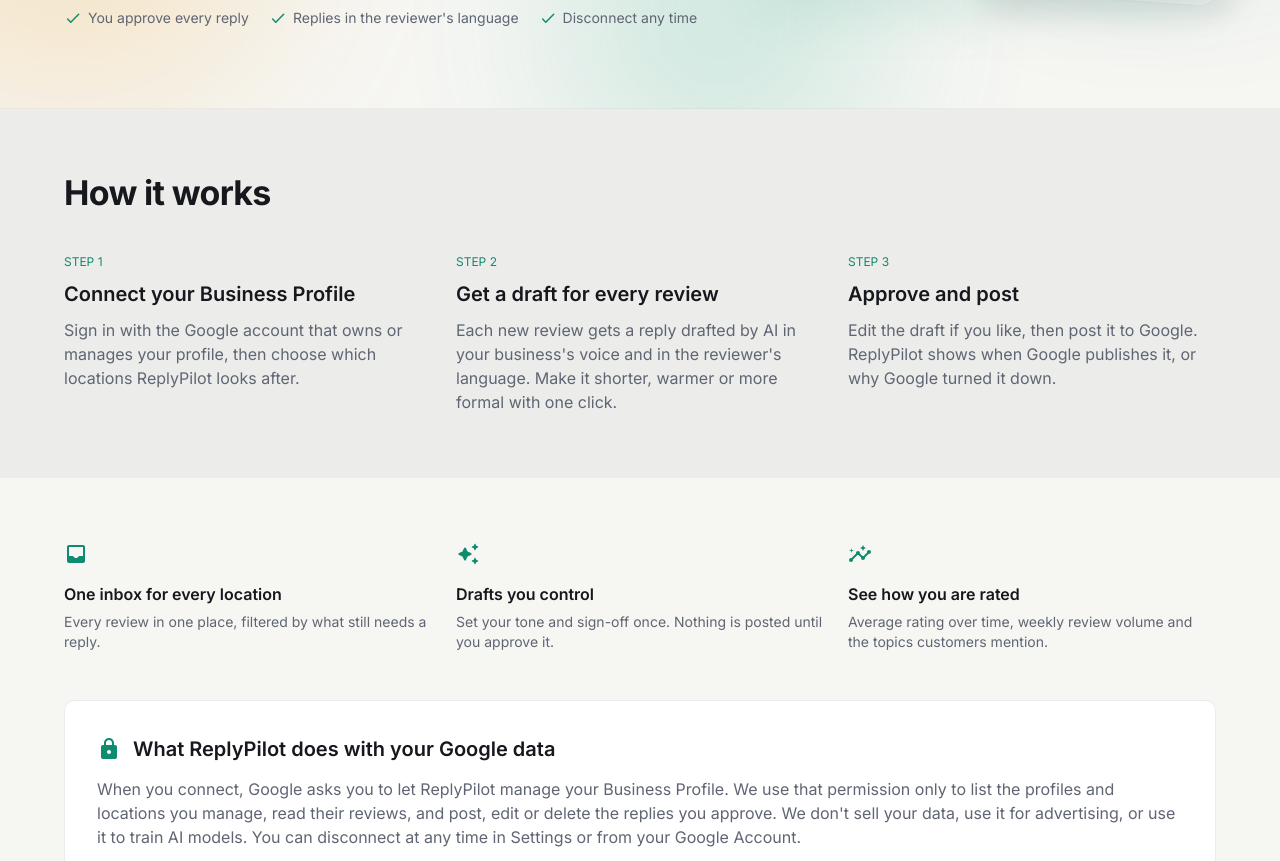
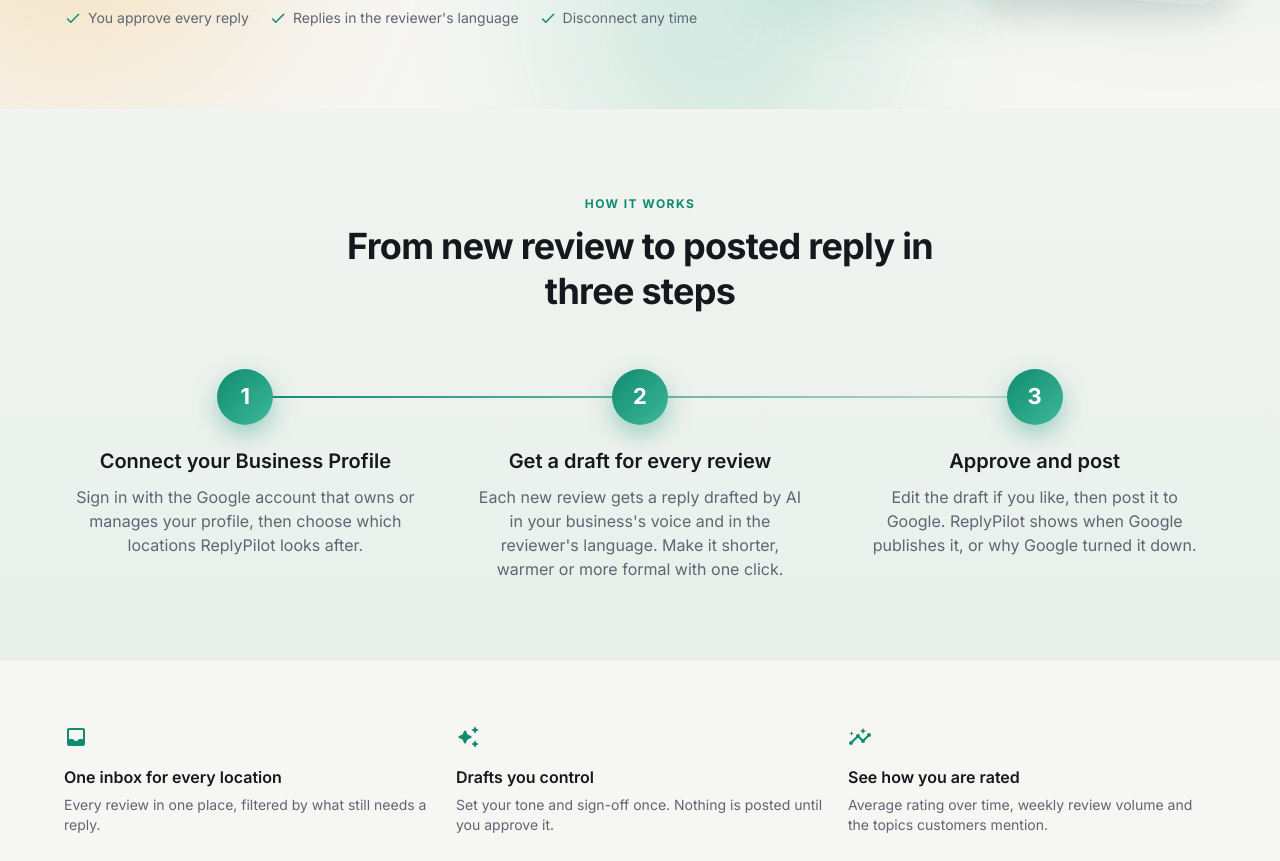
Before and after one commit to Smart-Assistant-ai/Google-Reviews-Automation, a React (Vite) app in the folder apps/web/: page / in a window 1280 px wide. Shown: the part 526-1387 px from the top of the page. Built offline with nearby package versions, Linux system fonts and the light colour scheme; no server answers.

Commit message:
feat(web): number the steps and draw a line between them

```diff
--- /dev/null
+++ b/apps/web/src/components/landing/SectionHeading.tsx
@@ -0,0 +1,37 @@
+import { Box, Typography } from '@mui/material';
+import type { ReactNode } from 'react';
+
+// The centred heading that opens each section of the home page: a small label, then the title.
+export default function SectionHeading({
+  eyebrow,
+  title,
+  children,
+}: {
+  eyebrow: string;
+  title: string;
+  children?: ReactNode;
+}) {
+  return (
+    <Box sx={{ textAlign: 'center', maxWidth: 640, mx: 'auto' }}>
+      <Typography
+        variant="overline"
+        color="primary"
+        sx={{ fontWeight: 700, letterSpacing: '0.12em' }}
+      >
+        {eyebrow}
+      </Typography>
+      <Typography
+        variant="h4"
+        component="h2"
+        sx={{ mt: 0.5, fontSize: { xs: '1.75rem', md: '2.25rem' } }}
+      >
+        {title}
+      </Typography>
+      {children && (
+        <Typography color="text.secondary" sx={{ mt: 1.5 }}>
+          {children}
+        </Typography>
+      )}
+    </Box>
+  );
+}
--- /dev/null
+++ b/apps/web/src/components/landing/Steps.tsx
@@ -0,0 +1,94 @@
+import { Box, Typography } from '@mui/material';
+import { alpha } from '@mui/material/styles';
+import { brand } from '../../theme';
+import { EASE_OUT, noMotion } from './motion';
+import { useReveal } from './Reveal';
+
+const CIRCLE = 56;
+const GAP = 4;
+
+// Numbered steps side by side on wide screens, joined by a line that draws itself from the first
+// number to the last as the steps come into view. On a phone they stack, without the line.
+export default function Steps({ steps }: { steps: { title: string; body: string }[] }) {
+  const [ref, shown] = useReveal<HTMLOListElement>();
+  const count = steps.length;
+  return (
+    <Box
+      ref={ref}
+      component="ol"
+      sx={{
+        position: 'relative',
+        listStyle: 'none',
+        p: 0,
+        m: 0,
+        mt: { xs: 5, md: 7 },
+        display: 'grid',
+        gap: { xs: 5, md: GAP },
+        gridTemplateColumns: { xs: '1fr', md: `repeat(${count}, 1fr)` },
+      }}
+    >
+      <Box
+        aria-hidden
+        sx={(theme) => {
+          // From the middle of the first column to the middle of the last.
+          const inset = `calc((100% - ${count - 1} * ${theme.spacing(GAP)}) / ${count * 2})`;
+          return {
+            display: { xs: 'none', md: 'block' },
+            position: 'absolute',
+            top: CIRCLE / 2 - 1,
+            left: inset,
+            right: inset,
+            height: 2,
+            background: `linear-gradient(90deg, ${theme.palette.primary.main}, ${alpha(theme.palette.primary.main, 0.2)})`,
+            transformOrigin: 'left',
+            transform: shown ? 'none' : 'scaleX(0)',
+            transition: `transform 1200ms ${EASE_OUT} 200ms`,
+            [noMotion]: { transition: 'none' },
+          };
+        }}
+      />
+      {steps.map((step, i) => (
+        <Box
+          component="li"
+          key={step.title}
+          sx={{
+            position: 'relative',
+            textAlign: 'center',
+            opacity: shown ? 1 : 0,
+            transform: shown ? 'none' : 'translateY(24px)',
+            transition: `opacity 700ms ${EASE_OUT} ${i * 180}ms, transform 700ms ${EASE_OUT} ${i * 180}ms`,
+            [noMotion]: { transition: 'none' },
+            '&:hover .step-number': { transform: 'scale(1.08)' },
+          }}
+        >
+          <Box
+            aria-hidden
+            className="step-number"
+            sx={{
+              mx: 'auto',
+              width: CIRCLE,
+              height: CIRCLE,
+              borderRadius: '50%',
+              display: 'grid',
+              placeItems: 'center',
+              color: '#fff',
+              fontSize: 22,
+              fontWeight: 700,
+              background: `linear-gradient(135deg, ${brand.main}, ${brand.light})`,
+              boxShadow: `0 10px 24px ${alpha(brand.main, 0.35)}`,
+              transition: `transform 250ms ${EASE_OUT}`,
+            }}
+          >
+            {i + 1}
+          </Box>
+          <Typography variant="h6" component="h3" sx={{ mt: 2.5 }}>
+            {step.title}
+          </Typography>
+          <Typography color="text.secondary" sx={{ mt: 1, maxWidth: 340, mx: 'auto' }}>
+            {step.body}
+          </Typography>
+        </Box>
+      ))}
+    </Box>
+  );
+}
--- a/apps/web/src/pages/Landing.tsx
+++ b/apps/web/src/pages/Landing.tsx
@@ -27,6 +27,8 @@ import FloatingNote from '../components/landing/FloatingNote';
 import HeroDemo from '../components/landing/HeroDemo';
 import HeroGlow from '../components/landing/HeroGlow';
 import Reveal from '../components/landing/Reveal';
+import SectionHeading from '../components/landing/SectionHeading';
+import Steps from '../components/landing/Steps';
 import { enter, noMotion, ping, shimmer } from '../components/landing/motion';
 
 // The public home page. Google's verification reads it to learn what the app does, so it says
@@ -249,30 +251,24 @@ export default function Landing() {
         </Container>
       </Box>
 
-      <Box sx={{ bgcolor: 'action.hover', py: { xs: 6, md: 8 } }}>
+      <Box
+        id="how-it-works"
+        component="section"
+        sx={(theme) => ({
+          py: { xs: 7, md: 10 },
+          borderBlock: 1,
+          borderColor: 'divider',
+          background: `linear-gradient(180deg, ${alpha(theme.palette.primary.main, 0.02)}, ${alpha(theme.palette.primary.main, theme.palette.mode === 'dark' ? 0.08 : 0.06)})`,
+        })}
+      >
         <Container maxWidth="lg">
           <Reveal>
-            <Typography variant="h4" component="h2">
-              How it works
-            </Typography>
+            <SectionHeading
+              eyebrow="How it works"
+              title="From new review to posted reply in three steps"
+            />
           </Reveal>
-          <Grid container spacing={3} sx={{ mt: 1 }}>
-            {STEPS.map((step, i) => (
-              <Grid item xs={12} md={4} key={step.title}>
-                <Reveal delay={i * 120}>
-                  <Typography variant="overline" color="primary">
-                    Step {i + 1}
-                  </Typography>
-                  <Typography variant="h6" component="h3">
-                    {step.title}
-                  </Typography>
-                  <Typography color="text.secondary" sx={{ mt: 1 }}>
-                    {step.body}
-                  </Typography>
-                </Reveal>
-              </Grid>
-            ))}
-          </Grid>
+          <Steps steps={STEPS} />
         </Container>
       </Box>
 
```
